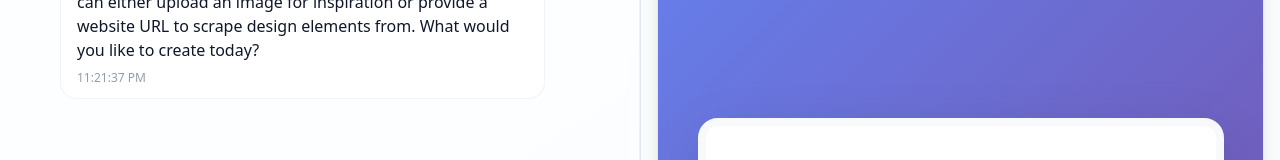
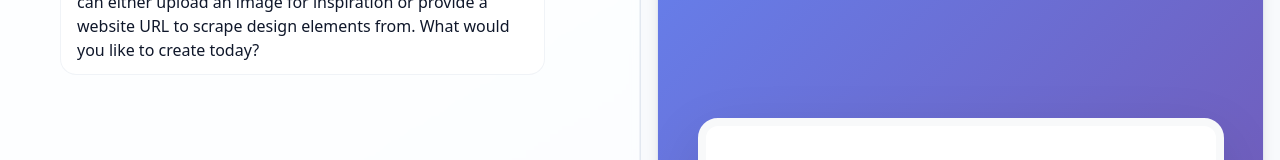
Before and after one commit to magnusfroste/diplomator, a React (Vite) app: page / in a window 1280 px wide. Shown: the part 180-340 px from the top of the page. Built offline with nearby package versions, Linux system fonts and the light colour scheme.

Commit message:
Remove timestamps from messages
Removes the display of timestamps in the chat messages to streamline the UI.

```diff
--- a/src/components/MessageList.tsx
+++ b/src/components/MessageList.tsx
@@ -36,9 +36,6 @@ export const MessageList = () => {
             }`}
           >
             <p className="whitespace-pre-wrap">{message.content}</p>
-            <div className={`text-xs mt-2 opacity-70 ${message.isUser ? 'text-blue-100' : 'text-slate-500'}`}>
-              {message.timestamp.toLocaleTimeString()}
-            </div>
           </div>
 
           {message.isUser && (
```
